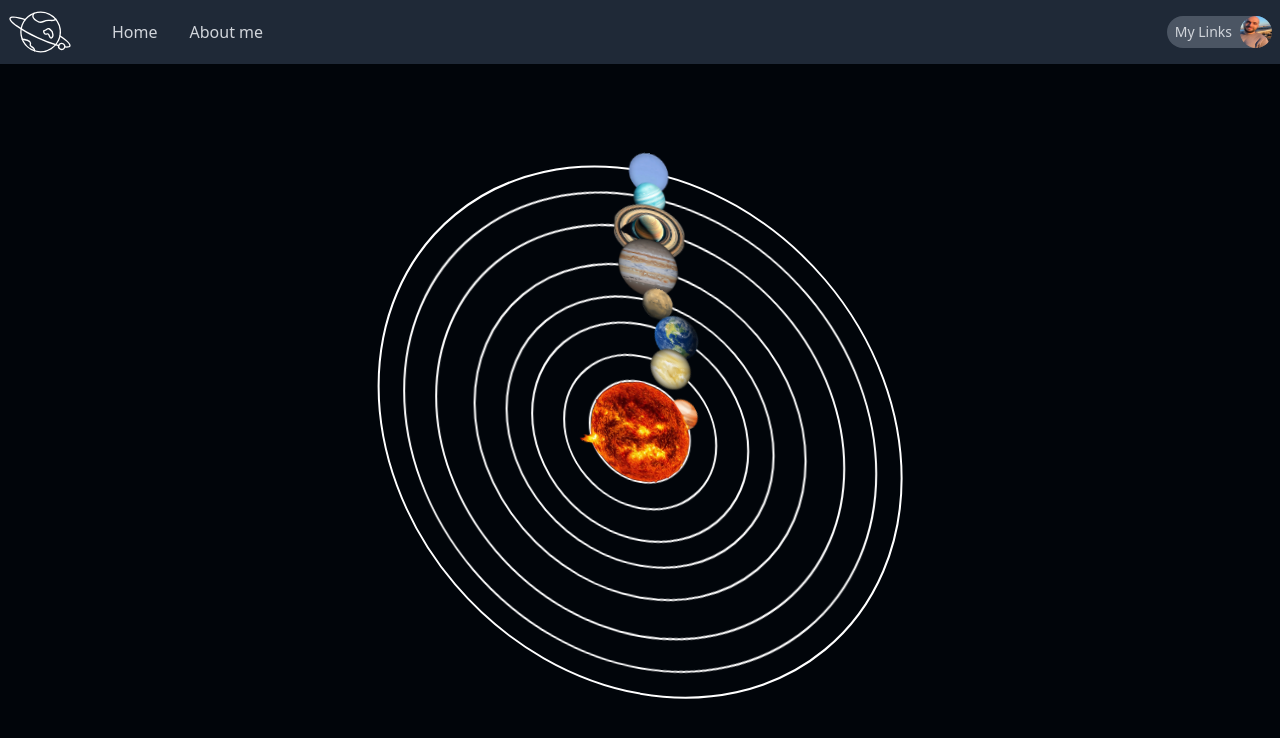
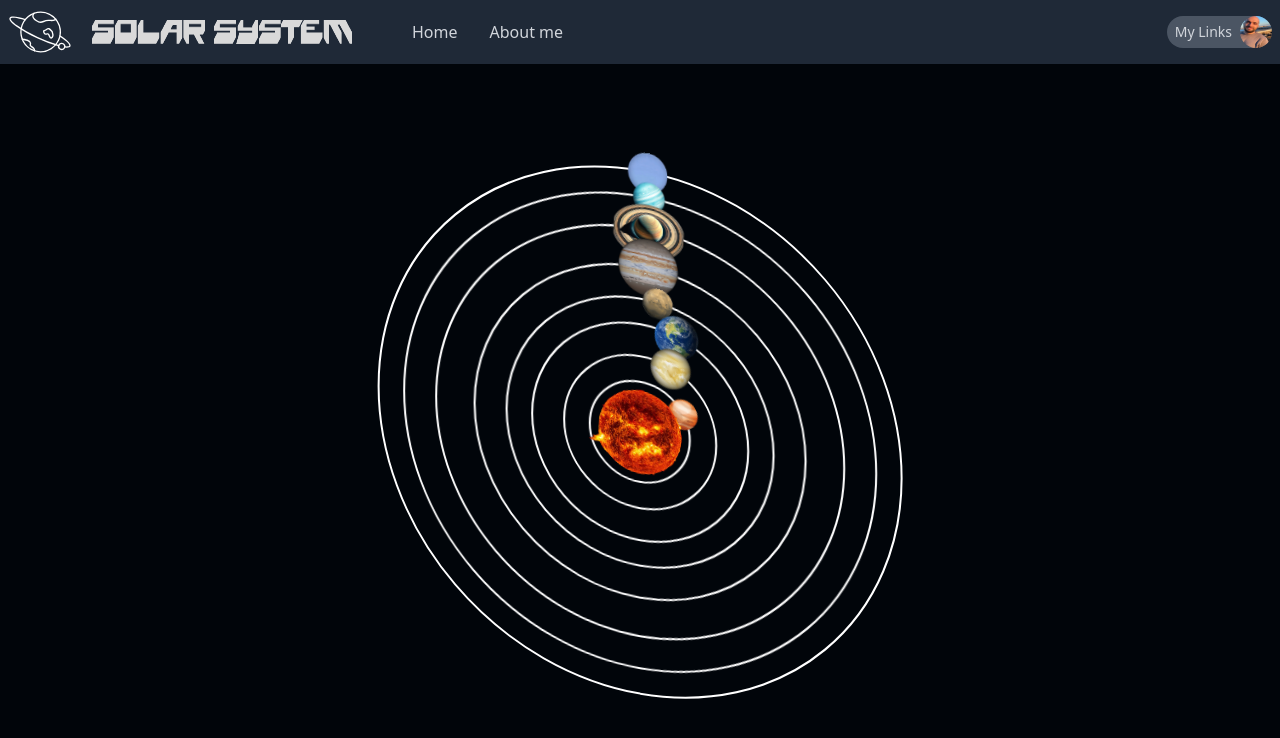
Before and after one commit to AleScla/solar-system, a Vue app: page / in a window 1280 px wide. Shown: the top 738 px of the page. Built offline with nearby package versions, Linux system fonts and the light colour scheme; what @inspira-ui/plugins would draw is missing.

Commit message:
Sistemato hover su pianeti, prima le informazioni venivano mostrate sull'orbita, adesso sul singolo pianeta. Aggiunto logo personalizzato

```diff
--- a/src/components/AppMain.vue
+++ b/src/components/AppMain.vue
@@ -14,6 +14,4 @@ export default {
 
 <style lang="scss" scoped>
 
-
-
 </style>
--- a/src/components/minor_components/NavBar.vue
+++ b/src/components/minor_components/NavBar.vue
@@ -42,8 +42,9 @@ const links = [
         </div>
         <div class="flex flex-1 items-center justify-center sm:items-stretch sm:justify-start">
           <div class="flex shrink-0 items-center">
-            <img class="h-16 w-auto" id="navbar-img" src="/public/earth.svg" alt="solar_sistem_icon" />
+            <img class="h-16 w-auto" id="navbar-img" src="/earth.svg" alt="solar_sistem_icon" />
           </div>
+          <img id="navbar-img-2" src="/solar-system.png" alt="solar_sistem_icon" />
           <div class="hidden sm:ml-6 sm:block">
             <div class="d-flex align-items-center h-full">
               <router-link v-for="link, index in navigation" :to="{ name: link.name }" :key="index" class="no-underline text-gray-300 hover:bg-gray-700 hover:text-white rounded-md px-3 py-2 font-medium">
@@ -87,6 +88,10 @@ const links = [
     #navbar-img{
         filter: invert(100%);
     }
+    #navbar-img-2{
+      width:300px;
+      padding:20px;
+    }
     #menubutton:hover #my-links{
         color:white;
     }
--- a/src/components/minor_components/planet.vue
+++ b/src/components/minor_components/planet.vue
@@ -1,9 +1,24 @@
 <script>
+import {store} from '../../store';
 
 export default {
+    data() {
+    return{
+        store,
+    }
+  },
     props:{
         image: String,
         name: String,
+    },
+    methods:{
+        showInfo(planetName){
+            this.store.showPlanet = true;
+            this.store.planetInfo = planetName
+        },
+        hideInfo(){
+            this.store.showPlanet = false;
+        }
     }
 }
 </script>
@@ -12,7 +27,7 @@ export default {
 <template>
     <div class="planet" :class="name">
         <div class="img-container">
-            <img :src="image" :alt="name">
+            <img :src="image" :alt="name" v-on:mouseover="showInfo(name);" v-on:mouseleave="hideInfo()">
         </div>
     </div>
 
@@ -26,11 +41,13 @@ export default {
     height:100%;
     animation:rotate linear infinite;
     border-radius:50%;
+
     .img-container{
         img{
             position:absolute;
             left:50%;
             transform:translateX(-50%);
+            cursor:pointer;
         }
     }
 }
--- a/src/components/pages/SolarSystemPage.vue
+++ b/src/components/pages/SolarSystemPage.vue
@@ -6,30 +6,22 @@ export default {
   data() {
     return{
         store,
-        showPlanet:false,
-        planetInfo:''
     }
   },
   components: {
     Planet
   },
   methods:{
-    showInfo(planetName){
-        this.showPlanet = true;
-        this.planetInfo = planetName
-    },
-    hideInfo(){
-        this.showPlanet = false;
-    }
+
   }
 }
 </script>
 
 <template>
     <div class="universe">
-        <div v-show="showPlanet" class="info">{{ planetInfo }}</div>
+        <div v-show="store.showPlanet" class="info">{{ store.planetInfo, console.log(store.planetInfo) }}</div>
         <section id="solar-system">
-            <div v-for="planet, index in store.allPlanets" :key="index" :id="'orbit-' + index" class="orbit-generic" v-on:mouseover="showInfo(planet.name)" v-on:mouseleave="hideInfo()">
+            <div v-for="planet, index in store.allPlanets" :key="index" :id="'orbit-' + index" class="orbit-generic" >
                 <Planet :name="planet.name" :image="planet.img" />
             </div>
         </section>
@@ -55,8 +47,7 @@ export default {
     left:50%;
     transform:translate(-50%, -50%);
     border:2px solid white;
-    cursor:pointer;
-    z-index:-1;
+
 }
 #orbit-0{
     width:41vw;
@@ -95,7 +86,7 @@ export default {
 }
 
 .Neptune{
-    animation-duration:900s;
+    animation-duration:1000s;
     .img-container{
         img{
         width:40px;
@@ -104,7 +95,7 @@ export default {
     }
 }
 .Uranus{
-    animation-duration:800s;
+    animation-duration:850s;
     .img-container{
         img{
         width:40px;
@@ -113,7 +104,7 @@ export default {
     }
 }
 .Saturn{
-    animation-duration:700s;
+    animation-duration:750s;
     .img-container{
         img{
         width:70px;
@@ -121,7 +112,6 @@ export default {
         }
     }
 }
-
 .Jupiter{
     animation-duration:600s;
     .img-container{
@@ -164,13 +154,13 @@ export default {
         img{
         width:30px;
         top:-15px;
+
         }
     }
 }
 .Sun{
     .img-container{
-        width:13rem;
-        overflow:hidden;
+        width:11rem;
         img{
             top:50%;
             transform:translate(-50%, -50%);
@@ -180,9 +170,13 @@ export default {
 .info{
     min-width:20px;
     min-height:20px;
-    background-color:white;
     position:fixed;
     top:15vh;
     left:10vh;
+    font-size:2rem;
+    background-color:#072242;
+    color:white;
+    padding:5px;
+    border-radius:10px;
 }
 </style>
--- a/src/store.js
+++ b/src/store.js
@@ -39,5 +39,6 @@ export const store = reactive ({
             img: '/sun.png'
         },
     ],
-
+    planetInfo:'',
+    showPlanet:false,
 })
```
Also changed, not shown: public/solar-system.png (added).
